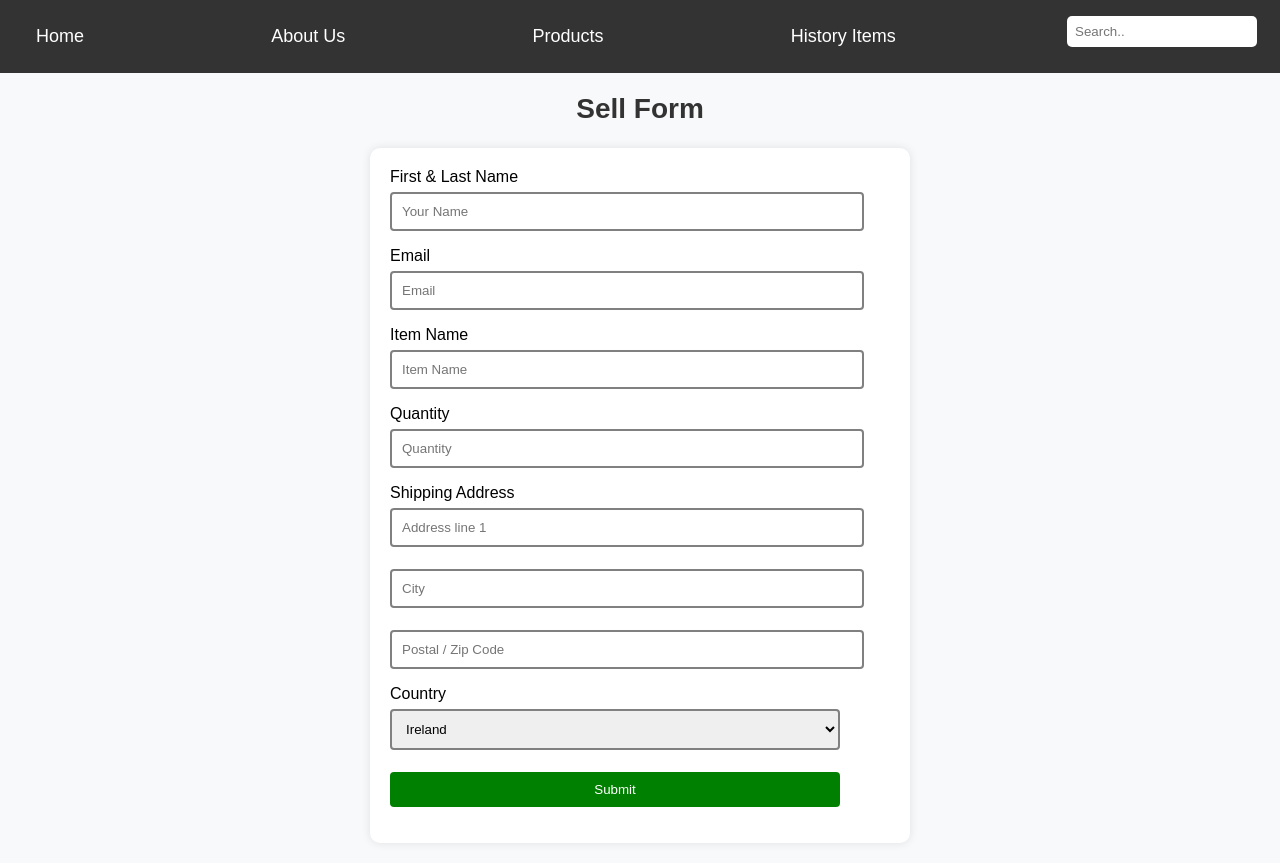
After one commit to EmiliaPainsMASTER/REF-SOLUTIONS, a PHP site: page /sell.html in a window 1280 px wide. The commit adds this page. Run offline with PHP 8.4, Linux system fonts and the light colour scheme.

Commit message:
sell page

```diff
--- a/PHP/css/css.css
+++ b/PHP/css/css.css
@@ -1,27 +1,71 @@
+body {
+    font-family: Arial, Helvetica, sans-serif;
+    margin: 0;
+    padding: 0;
+    background-color: #f8f9fa;
+}
+
+/* Nav Bar */
 .topnav {
-  overflow: hidden;
-  background-color: gainsboro;
+    overflow: hidden;
+    background-color: #333;
+    display: flex;
+    justify-content: space-between;
+    align-items: center;
+    padding: 10px 20px;
 }
 
 .topnav a {
-  float: left;
-  display: block;
-  color: black;
-  text-align: center;
-  padding: 14px 16px;
-  text-decoration: none;
-  font-size: 20px;
+    color: white;
+    text-decoration: none;
+    padding: 14px 16px;
+    font-size: 18px;
 }
 
-.topnav input[type=text] {
-  float: right;
-  padding: 6px;
-  margin-top: 8px;
-  margin-right: 16px;
-  border: none;
-  font-size: 20px;
+.topnav a:hover {
+    background-color: gray;
+    border-radius: 5px;
 }
 
-h1{
-    color: red;
+/* Search Bar */
+.searchbar input {
+    padding: 8px;
+    border-radius: 5px;
+    border: none;
 }
+
+.title {
+    text-align: center;
+    font-size: 28px;
+    color: #333;
+    margin-top: 20px;
+}
+
+.container {
+    background: white;
+    max-width: 500px;
+    margin: 20px auto;
+    padding: 20px;
+    border-radius: 10px;
+    box-shadow: 0px 0px 10px rgba(0, 0, 0, 0.1);
+}
+
+input, select {
+    width: 90%;
+    padding: 10px;
+    margin-top: 6px;
+    margin-bottom: 16px;
+    border: 2px solid grey;
+    border-radius: 4px;
+}
+
+input[type="submit"] {
+    background-color: green;
+    color: white;
+    border: none;
+    cursor: pointer;
+}
+
+input[type="submit"]:hover {
+    background-color: #218838;
+}
--- /dev/null
+++ b/PHP/sell.html
@@ -0,0 +1,51 @@
+<!DOCTYPE html>
+<html lang="en">
+<head>
+    <meta charset="UTF-8">
+    <meta name="viewport" content="width=device-width, initial-scale=1.0">
+    <title>Sell Form</title>
+    <link rel="stylesheet" href="css/css.css">
+</head>
+<body>
+    <div class="topnav">
+        <a href="index.php">Home</a>
+        <a href="About.php">About Us</a>
+        <a href="product.php">Products</a>
+        <a href="history.php">History Items</a>
+        <form class="searchbar" action="">
+            <input type="text" placeholder="Search..">
+        </form>
+    </div>
+
+    <h2 class="title">Sell Form</h2>
+
+    <div class="container">
+        <form action="">
+            <label for="fname">First & Last Name</label>
+            <input type="text" id="fname" name="firstname" placeholder="Your Name">
+
+            <label for="email">Email</label>
+            <input type="email" id="email" name="email" placeholder="Email">
+
+            <label for="item">Item Name</label>
+            <input type="text" id="item" name="item" placeholder="Item Name">
+
+            <label for="quantity">Quantity</label>
+            <input type="number" id="quantity" name="quantity" placeholder="Quantity">
+
+            <label for="address">Shipping Address</label>
+            <input type="text" id="address" name="address" placeholder="Address line 1">
+            <input type="text" id="city" name="city" placeholder="City">
+            <input type="text" id="postal" name="postal" placeholder="Postal / Zip Code">
+
+            <label for="country">Country</label>
+            <select id="country" name="country">
+                <option value="Ireland">Ireland</option>
+                <option value="UK">UK</option>
+            </select>
+
+            <input type="submit" value="Submit">
+        </form>
+    </div>
+</body>
+</html>
```
